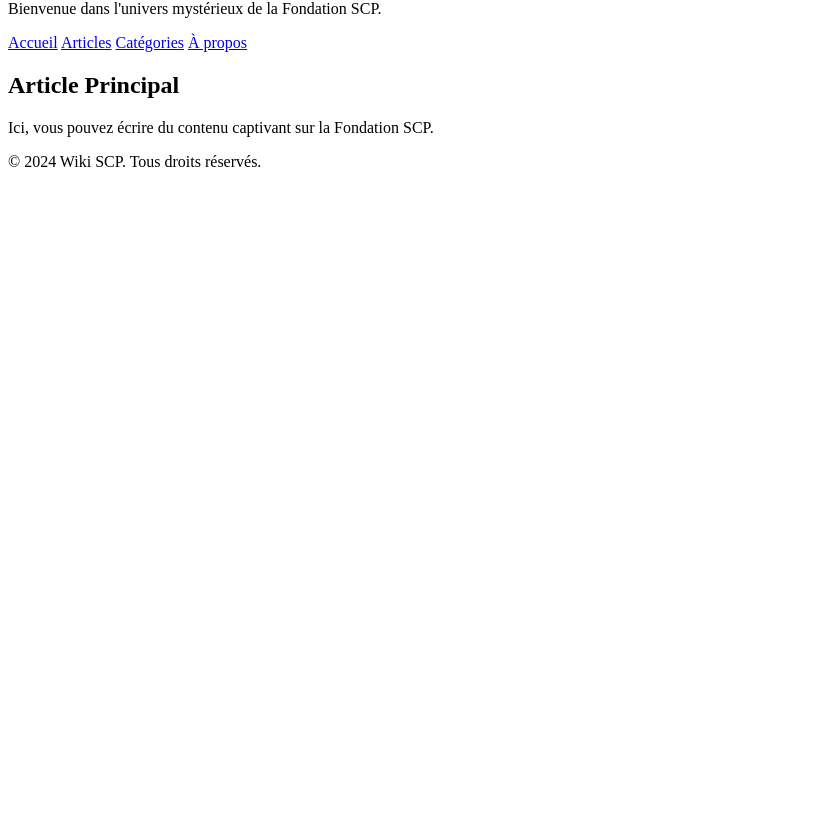
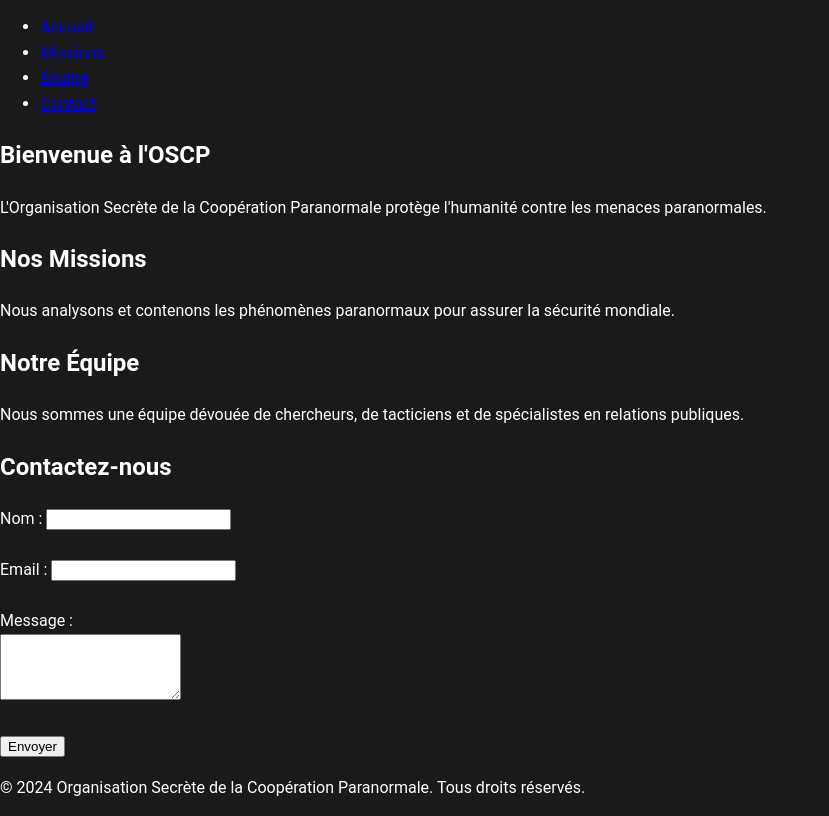
Before and after one commit to Julan1002/Site, a plain HTML site: page index.html in a window 1280 px wide. Shown: the part 80-896 px from the top of the page, without its empty margins (0-829 px from the left). Before the commit the page ends 800 px from the top, so only its background shows below. Drawn offline with Linux system fonts and the light colour scheme.

Commit message:
index.html

```diff
--- a/index.html
+++ b/index.html
@@ -1,33 +1,69 @@
 <!DOCTYPE html>
 <html lang="fr">
+
 <head>
     <meta charset="UTF-8">
     <meta name="viewport" content="width=device-width, initial-scale=1.0">
-    <title>Wiki SCP</title>
-    <link rel="stylesheet" href="styles.css">
+    <title>Site de l'OSCP</title>
+    <link rel="stylesheet" href="style.css">
 </head>
+
 <body>
-
-    <header class="header">
-        <h1>Wiki SCP</h1>
-        <p>Bienvenue dans l'univers mystérieux de la Fondation SCP.</p>
+    <header>
+        <div class="container">
+            <h1>Organisation Secrète de la Coopération Paranormale</h1>
+            <nav>
+                <ul>
+                    <li><a href="#accueil">Accueil</a></li>
+                    <li><a href="#missions">Missions</a></li>
+                    <li><a href="#equipe">Équipe</a></li>
+                    <li><a href="#contact">Contact</a></li>
+                </ul>
+            </nav>
+        </div>
     </header>
 
-    <nav class="navbar">
-        <a href="#">Accueil</a>
-        <a href="#">Articles</a>
-        <a href="#">Catégories</a>
-        <a href="#">À propos</a>
-    </nav>
+    <section id="accueil">
+        <div class="container">
+            <h2>Bienvenue à l'OSCP</h2>
+            <p>L'Organisation Secrète de la Coopération Paranormale protège l'humanité contre les menaces paranormales.</p>
+        </div>
+    </section>
 
-    <div class="main-content">
-        <h2>Article Principal</h2>
-        <p>Ici, vous pouvez écrire du contenu captivant sur la Fondation SCP.</p>
-    </div>
+    <section id="missions">
+        <div class="container">
+            <h2>Nos Missions</h2>
+            <p>Nous analysons et contenons les phénomènes paranormaux pour assurer la sécurité mondiale.</p>
+        </div>
+    </section>
 
-    <footer class="footer">
-        <p>&copy; 2024 Wiki SCP. Tous droits réservés.</p>
+    <section id="equipe">
+        <div class="container">
+            <h2>Notre Équipe</h2>
+            <p>Nous sommes une équipe dévouée de chercheurs, de tacticiens et de spécialistes en relations publiques.</p>
+        </div>
+    </section>
+
+    <section id="contact">
+        <div class="container">
+            <h2>Contactez-nous</h2>
+            <form>
+                <label for="nom">Nom :</label>
+                <input type="text" id="nom" name="nom" required><br><br>
+                <label for="email">Email :</label>
+                <input type="email" id="email" name="email" required><br><br>
+                <label for="message">Message :</label><br>
+                <textarea id="message" name="message" rows="4" required></textarea><br><br>
+                <button type="submit">Envoyer</button>
+            </form>
+        </div>
+    </section>
+
+    <footer>
+        <div class="container">
+            <p>&copy; 2024 Organisation Secrète de la Coopération Paranormale. Tous droits réservés.</p>
+        </div>
     </footer>
+</body>
 
-</body>
 </html>
```
